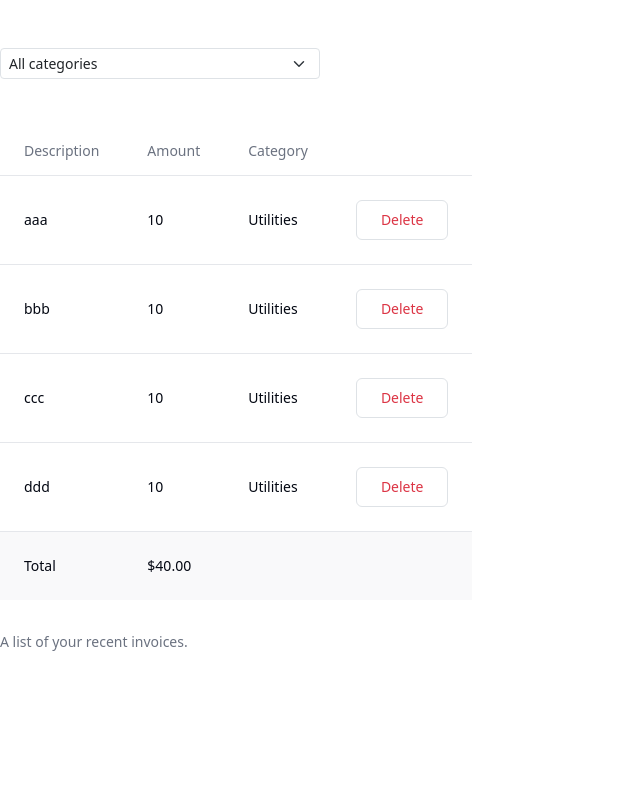
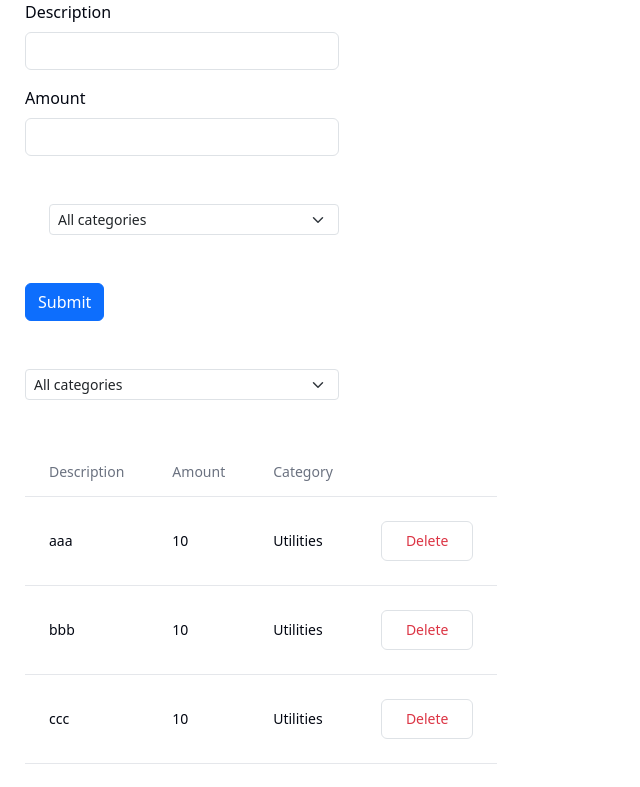
Before and after one commit to bethmij/React-Practice, a React (Vite) app: page / in a window 1280 px wide. Shown: the top 787 px of the page, without its empty margins (0-640 px from the left). Built offline with nearby package versions, Linux system fonts and the light colour scheme.

Commit message:
expense tracker form added

```diff
--- a/src/App.tsx
+++ b/src/App.tsx
@@ -13,6 +13,7 @@
 import ExpenseTable from "@/expense-tracker/expenseTable.tsx";
 import {useState} from "react";
 import ExpensesFilter from "@/expense-tracker/expensesFilter.tsx";
+import ExpenseForm from "@/expense-tracker/expenseForm.tsx";
 
 
 // const listName = ["one", "two", "three", "four", "five"]
@@ -20,7 +21,7 @@ import ExpensesFilter from "@/expense-tracker/expensesFilter.tsx";
 // const handleItem = () => {
 //     console.log(item)
 // }
-
+export const categories = ['Groceries','Utilities','Entertainment']
 
 export default function App() {
 
@@ -64,6 +65,7 @@ export default function App() {
             {/*</Expandable>*/}
             {/*<Form></Form>*/}
             {/*<Button variant={"outline"} className={"btn btn-outline-danger"}>Click Me</Button>*/}
+            <ExpenseForm></ExpenseForm>
             <ExpensesFilter onSelectCategory={(category) => setCategory(category)}></ExpensesFilter>
             <ExpenseTable items={selectItem} onClick={(id) => setItems(items.filter(e => e.id !== id))}></ExpenseTable>
 
--- /dev/null
+++ b/src/expense-tracker/expenseForm.tsx
@@ -0,0 +1,26 @@
+import {categories} from "@/App.tsx";
+
+export default function ExpenseForm() {
+
+    return (
+        <>
+            <form className="w-25 ">
+                <div className="mb-3">
+                    <label htmlFor="description" className="form-label">Description</label>
+                    <input type="text" className="form-control" id="description" aria-describedby="emailHelp"/>
+                </div>
+                <div className="mb-3">
+                    <label htmlFor="amount" className="form-label">Amount</label>
+                    <input type="number" className="form-control" id="amount"/>
+                </div>
+                <div className="mb-3 form-check">
+                    <select className="form-select form-select-sm mt-5 mb-5" aria-label="Small select example">
+                        <option selected>All categories</option>
+                        {categories.map(category => <option value={category}>{category}</option>)}
+                    </select>
+                </div>
+                <button type="submit" className="btn btn-primary">Submit</button>
+            </form>
+        </>
+    )
+}
--- a/src/expense-tracker/expensesFilter.tsx
+++ b/src/expense-tracker/expensesFilter.tsx
@@ -1,3 +1,5 @@
+import {categories} from "@/App.tsx";
+
 interface Prop{
     onSelectCategory: (category:string) => void
 }
@@ -8,9 +10,7 @@ export default function ExpensesFilter({onSelectCategory}:Prop) {
         <>
             <select className="form-select form-select-sm w-25 mt-5 mb-5" aria-label="Small select example" onChange={(event)=>onSelectCategory(event.target.value)}>
                 <option  selected>All categories</option>
-                <option >Groceries</option>
-                <option >Utilities</option>
-                <option >Entertainment</option>
+                {categories.map(category => <option value={category}>{category}</option>)}
             </select>
         </>
     )
--- a/src/index.css
+++ b/src/index.css
@@ -71,6 +71,7 @@
       @apply border-border;
     }
     body {
+      padding-left: 25px;
       @apply bg-background text-foreground;
     }
   }
```
